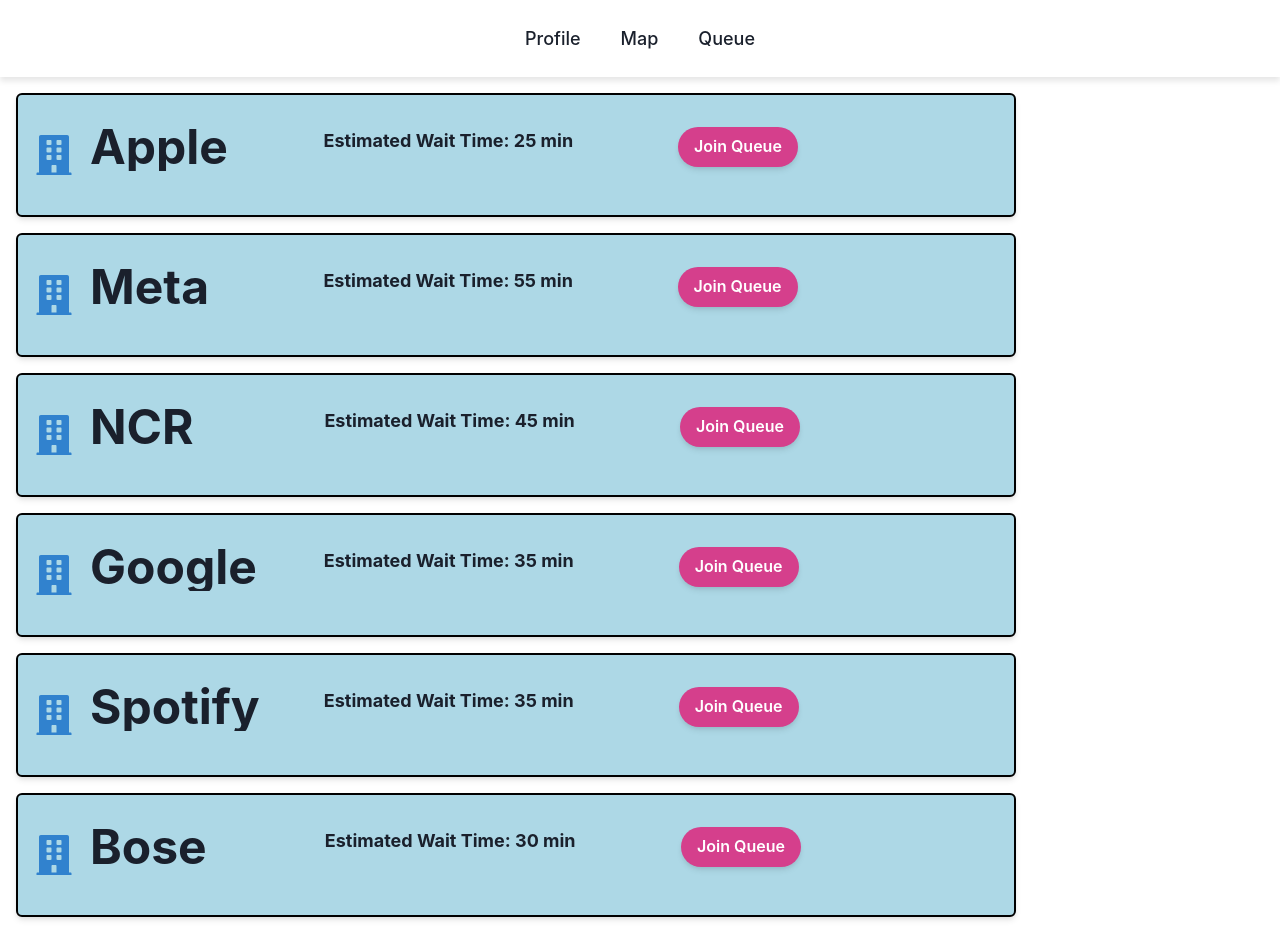
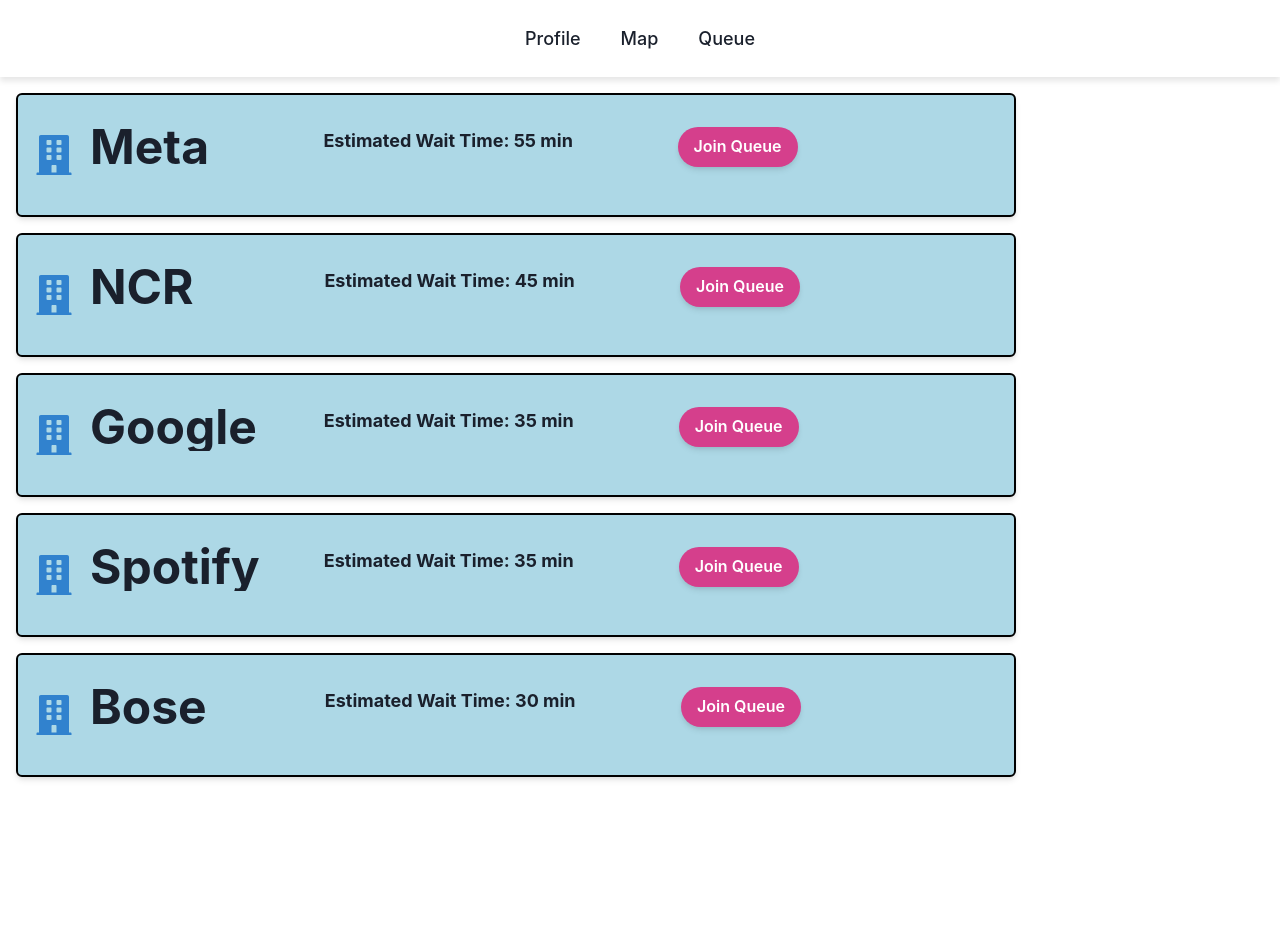
Before and after one commit to pranavsreedhar123/career_queue, a React (Create React App) app in the folder frontend/: page /queue in a window 1280 px wide. After the commit the page ends 800 px from the top, so only its background shows below. Built offline with nearby package versions, Linux system fonts and the light colour scheme.

Commit message:
shar shar changes

```diff
--- a/frontend/src/CompanyQueue.js
+++ b/frontend/src/CompanyQueue.js
@@ -12,13 +12,7 @@
 import { FaBuilding } from "react-icons/fa";
 
 const companies = [
-    {
-        "Company Name": "Apple",
-        "Location": "A0",
-        "Logo": "",
-        "Number of People": 5,
-        "Wait Time": "25 min"
-    },
+
     {
         "Company Name": "Meta",
         "Location": "A1",
@@ -53,7 +47,8 @@
         "Logo": "",
         "Number of People": 6,
         "Wait Time": "30 min"
-    }
+    },
+
 ];
 
 function CompanyQueue() {
@@ -68,13 +63,15 @@
         setJoinedCompany(savedQueue);
         setTimers(savedTimers);
 
+        // Restart timers for companies in the queue with saved time left
         Object.keys(savedTimers).forEach((company) => {
-            const timeLeft = savedTimers[company].timeLeft;
+            const timeLeft = savedTimers[company]?.timeLeft;
             if (timeLeft > 0) {
                 startTimer(company, timeLeft);
             }
         });
 
+        // Cleanup on component unmount
         return () => {
             Object.keys(timers).forEach(company => {
                 clearInterval(timers[company]?.interval);
@@ -83,7 +80,8 @@
     }, []);
 
     const joinQueue = (companyName) => {
-        const waitTimeInSeconds = parseInt(companies.find(company => company["Company Name"] === companyName)["Wait Time"]) * 60;
+        const company = companies.find((company) => company["Company Name"] === companyName);
+        const waitTimeInSeconds = parseInt(company["Wait Time"]) * 60; // Convert minutes to seconds
 
         const updatedJoinedCompany = {
             ...joinedCompany,
@@ -117,6 +115,7 @@
     const startTimer = (companyName, waitTimeInSeconds) => {
         let timeLeft = waitTimeInSeconds;
 
+        // Clear any existing interval for this company
         if (timers[companyName]) {
             clearInterval(timers[companyName]?.interval);
         }
@@ -126,9 +125,14 @@
 
             setTimers((prevTimers) => {
                 const newTimers = { ...prevTimers, [companyName]: { timeLeft, interval } };
-                localStorage.setItem("timers", JSON.stringify(newTimers));
                 return newTimers;
             });
+
+            // Save only the time left in local storage every 10 seconds to reduce excessive writes
+            if (timeLeft % 10 === 0) {
+                const currentTimers = { ...timers, [companyName]: { timeLeft } };
+                localStorage.setItem("timers", JSON.stringify(currentTimers));
+            }
 
             if (timeLeft <= 0) {
                 clearInterval(interval);
@@ -139,6 +143,7 @@
                     duration: 5000,
                     isClosable: true,
                 });
+
                 setTimers((prevTimers) => {
                     const updatedTimers = { ...prevTimers };
                     delete updatedTimers[companyName];
@@ -180,7 +185,7 @@
 
                             {joinedCompany[company["Company Name"]] && (
                                 <Heading as="h3" size="md" color="red.500" mt={2}>
-                                    Joined Queue: {Math.floor(parseInt(company["Wait Time"]) / 5) + 1}
+                                    Joined Queue
                                     {timers[company["Company Name"]] && (
                                         <Text>
                                             {" "}
```
